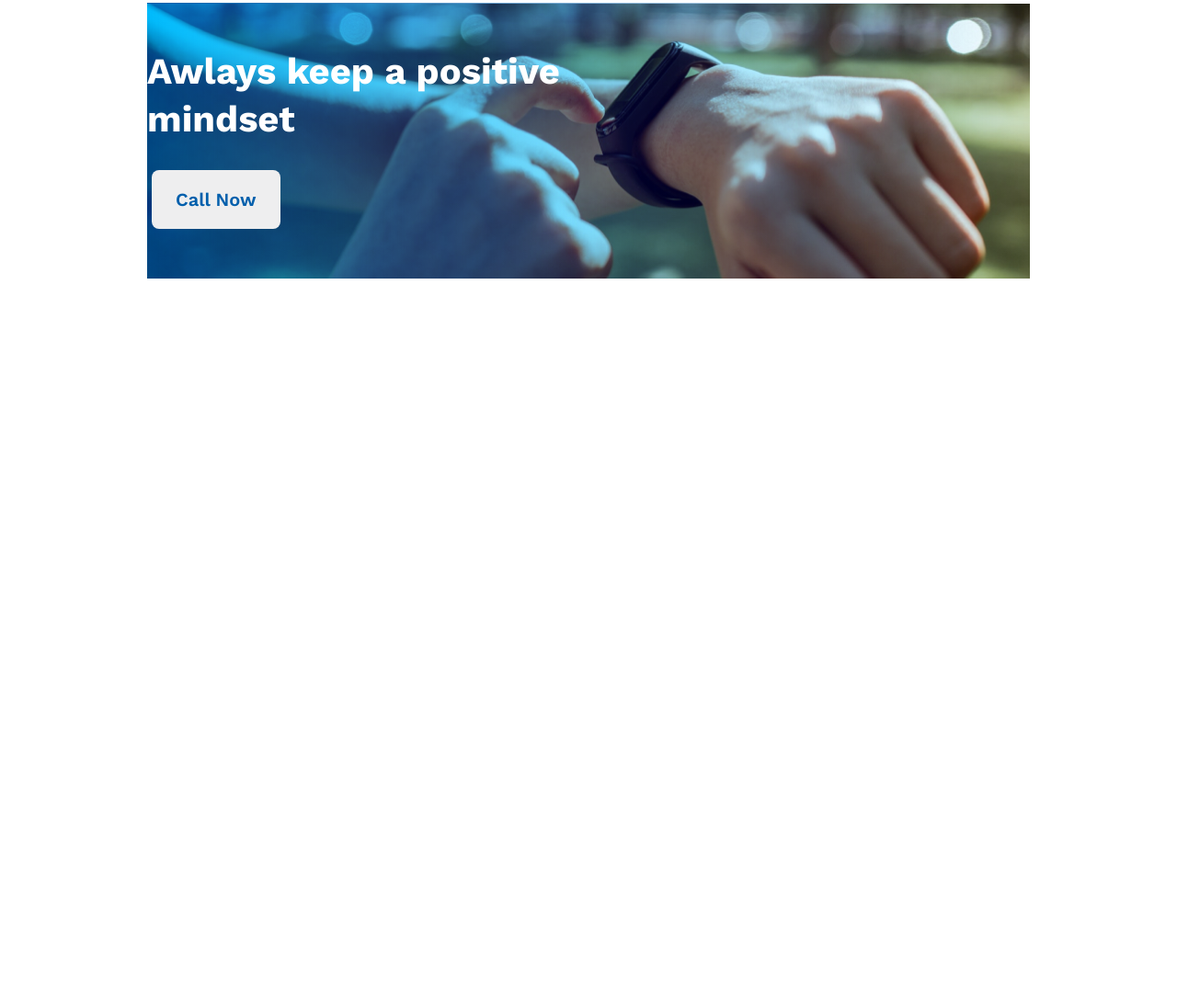
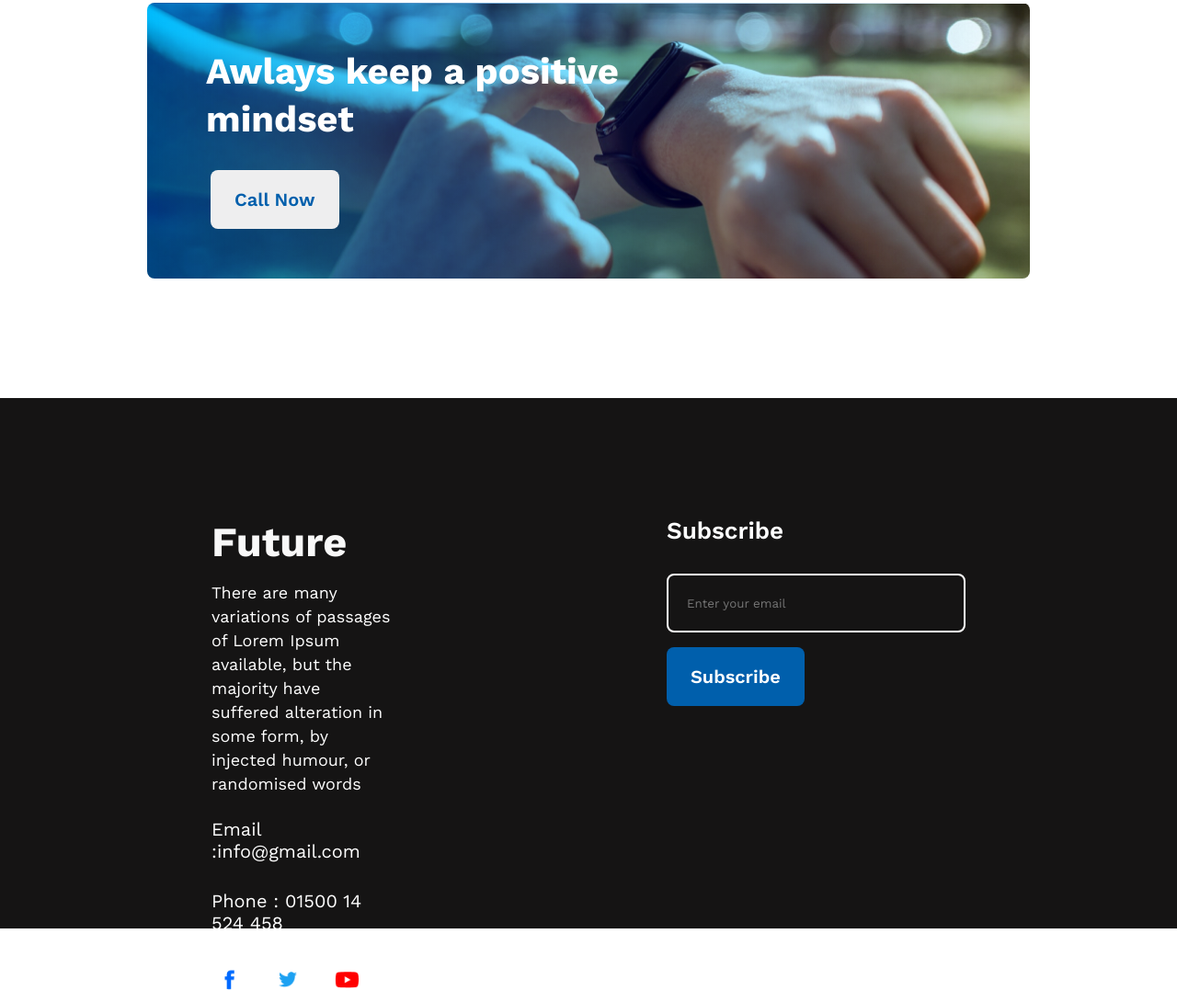
Before and after one commit to isratjmn/new_me, a plain HTML site: page index.html in a window 1280 px wide. Shown: the part 2407-3497 px from the top of the page at 92% size. Before the commit the page ends 2710 px from the top, so only its background shows below. Drawn offline with nearby package versions, Linux system fonts and the light colour scheme.

Commit message:
Some Modification on html & css File

```diff
--- a/index.html
+++ b/index.html
@@ -88,7 +88,37 @@
         </article>
     </main>
     <footer>
-
+        <div class="footer-container">
+            <div class="footer-information">
+                <div class="info-details">
+                    <h2>Future</h2>
+                    <p>There are many variations of passages of Lorem Ipsum available, but the majority have suffered alteration in some form, by injected humour, or randomised words</p>
+                    <ul class="personal-info">
+                        <li class="email">Email :info@gmail.com</li>
+                        <li class="number">Phone : 01500 14 524 458</li>
+                    </ul>
+                    <div class="social-icons">
+                        <a href="">
+                            <img src="./images/icons/fb.png">
+                        </a>
+                        <a href="">
+                            <img src="./images/icons/twitter.png">
+                        </a>
+                        <a href="">
+                            <img src="./images/icons/youtube.png">
+                        </a>
+                    </div>
+                </div>
+                <div class="newsletter">
+                    <form action="">
+                        <h3>Subscribe</h3>
+                        <input type="email" name="email" placeholder="Enter your email">
+                        <br>
+                        <button class="btn-secondary" type="submit">Subscribe</button>
+                    </form>
+                </div>
+            </div>
+        </div>
     </footer>
 </body>
 </html>
--- a/resources/style.css
+++ b/resources/style.css
@@ -3,6 +3,8 @@
     padding: 0;
     box-sizing: border-box;
     font-family: 'Work Sans', sans-serif;
+    list-style: none;
+    text-decoration: none;
 }
 
 /* HEADER BANNER SECTION STARTS */
@@ -133,6 +135,10 @@
     display: flex;
     align-items: center;
     margin: auto;
+    border-radius: 8px;
+}
+.cta-details {
+    padding-left: 64px;
 }
 .cta-details .title {
     width: 80%;
@@ -143,3 +149,73 @@
 }
 
 /* CTA SECTION ENDS */
+
+.footer-container {
+    margin-top: 130px;
+    padding-top: 130px;
+    height: 577px;
+    left: 0px;
+    top: 2651.96px;
+    background: #151414;
+    color: #F8F8F8;
+}
+.footer-information {
+    display: flex;
+    padding: 0 230px;
+    gap: 300px;
+
+}
+.info-details {
+    width: 40%;
+}
+.info-details h2 {
+    font-weight: 700;
+    font-size: 45px;
+    line-height: 53px;
+    color: #F8F8F8;
+    margin-bottom: 16px;
+}
+.info-details p {
+    padding-bottom: 24px;
+    font-size: 18px;
+    line-height: 26px;
+    color: #FFFFFF;
+}
+.personal-info li {
+    font-size: 20px;
+
+    color: #FFFFFF;
+    margin-bottom: 30px;
+}
+.social-icons img {
+    margin-right: 18px;
+    width: 40px;
+    height: 40px;
+}
+form h3 {
+    font-weight: 600;
+    font-size: 26px;
+    line-height: 29px;
+    color: #FFFFFF;
+}
+input[type="email"] {
+    margin-top: 32px;
+    width: 325px;
+    height: 64px;
+    border-radius: 8px;
+    border: 2px solid #FFFFFF;
+    background: transparent;
+    padding-left: 20px;
+}
+.btn-secondary {
+    background: #005FAC;
+    border-radius: 8px;
+    font-weight: 600;
+    font-size: 20px;
+    line-height: 24px;
+    color: #FFFFFF;
+    margin-top: 16px;
+    padding: 16px 26px;;
+    border: none;
+    line-height: 32px;
+}
```
